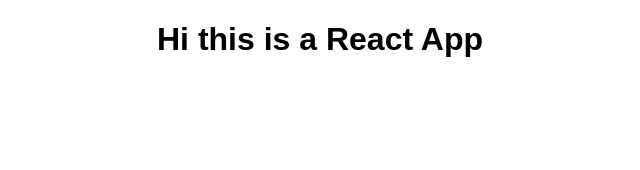
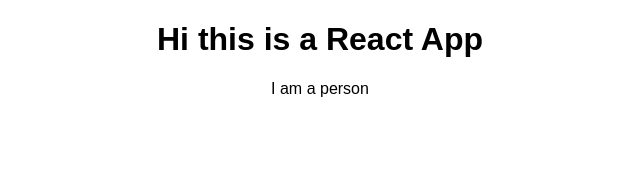
Before and after one commit to ATRI2107/REACT-COMPLETE-GUIDE, a React (Create React App) app: page / in a window 1280 px wide. Shown: the top 170 px of the page, without its empty margins (320-960 px from the left). Built offline with nearby package versions, Linux system fonts and the light colour scheme.

Commit message:
More experinmenting

```diff
--- a/src/App.js
+++ b/src/App.js
@@ -1,12 +1,13 @@
 import React, { Component } from 'react';
 import logo from './logo.svg';
 import './App.css';
-
+import Person from './Person/Person'
 class App extends Component {
   render() {
     return (
       <div className="App">
         <h1> Hi this is a React App</h1>
+        <Person/>
       </div>
     );
   }
--- /dev/null
+++ b/src/Person/Person.js
@@ -0,0 +1,5 @@
+import React from 'react'
+ const person=()=>{
+     return <p> I am a person </p>
+ };
+ export default person;
```
